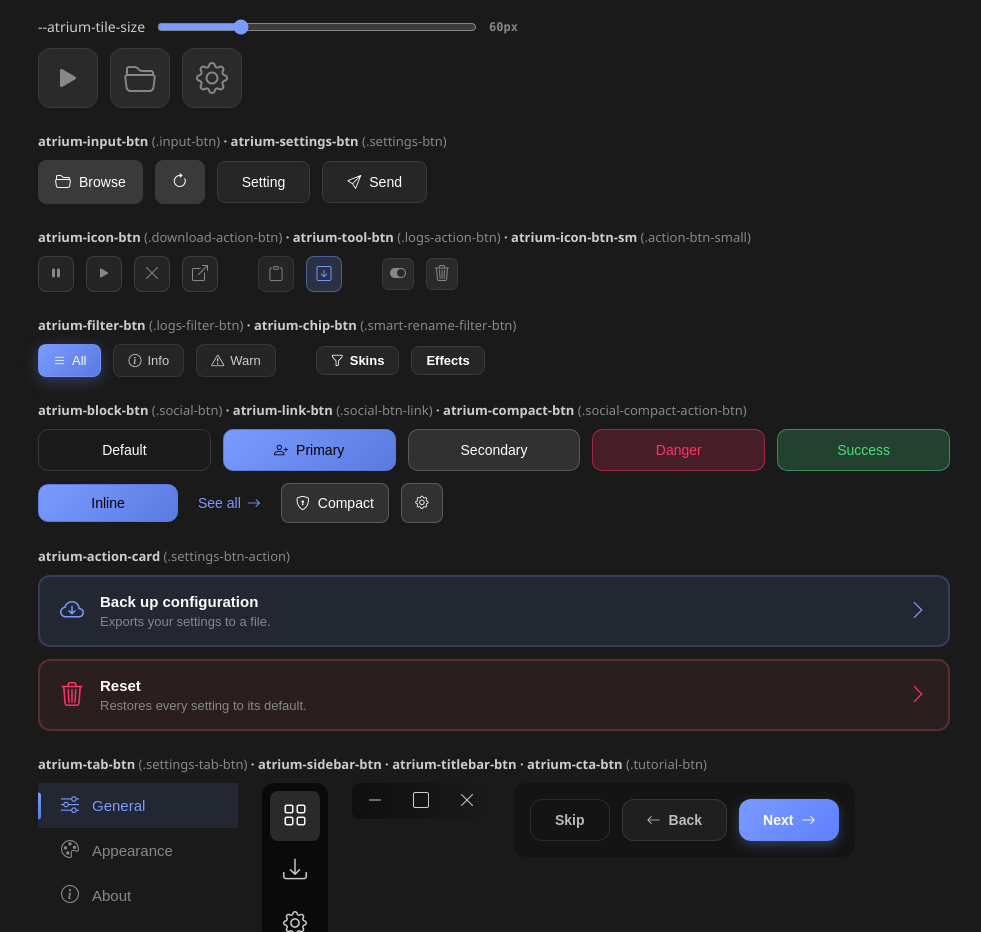
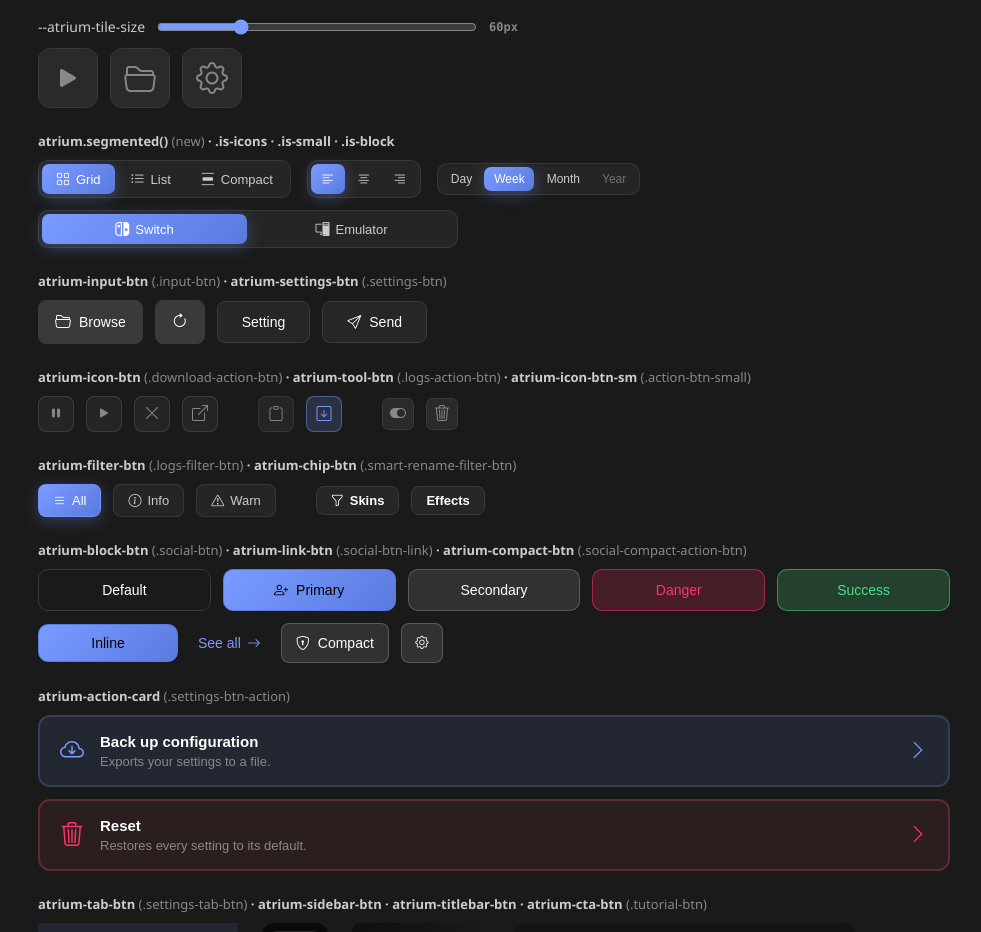
Before and after one commit to CompagesWorks/Atrium-UI, a website built with Vite: page playground/index.html in a window 1280 px wide. Shown: the part 1625-2557 px from the top of the page, without its empty margins (146-1127 px from the left). Built offline with nearby package versions, Linux system fonts and the light colour scheme.

Commit message:
Add a segmented control

```diff
--- a/playground/index.html
+++ b/playground/index.html
@@ -270,6 +270,19 @@
               <button class="atrium-tile-btn"><i class="bi bi-folder2-open"></i></button>
               <button class="atrium-tile-btn"><i class="bi bi-gear"></i></button>
             </div>
+          </div>
+          <div class="pg-group">
+            <h3>atrium.segmented() <span>(new)</span> · .is-icons · .is-small · .is-block</h3>
+            <div class="pg-row" style="gap: 16px">
+              <div id="seg-view" aria-label="View">
+                <button data-value="grid"><i class="bi bi-grid"></i>Grid</button>
+                <button data-value="list"><i class="bi bi-list-ul"></i>List</button>
+                <button data-value="compact"><i class="bi bi-distribute-vertical"></i>Compact</button>
+              </div>
+              <div id="seg-icons" class="is-icons"></div>
+              <div id="seg-small" class="is-small"></div>
+            </div>
+            <div id="seg-block" class="is-block" style="margin-top: 12px; max-width: 420px"></div>
           </div>
           <div class="pg-group">
             <h3>atrium-input-btn <span>(.input-btn)</span> · atrium-settings-btn <span>(.settings-btn)</span></h3>
--- a/playground/main.ts
+++ b/playground/main.ts
@@ -345,3 +345,34 @@ atrium.commands.register([
 $('#open-palette').addEventListener('click', () => atrium.commands.open());
 $('#palette-hotkey').appendChild(renderShortcut('Mod+K'));
 $('#palette-theme-hotkey').appendChild(renderShortcut('Mod+Shift+L'));
+
+// Segmented controls
+atrium.segmented($('#seg-view'), {
+  value: 'grid',
+  onChange: (value) => atrium.toast.info('View: {{value}}', { params: { value } }),
+});
+atrium.segmented($('#seg-icons'), {
+  label: 'Alignment',
+  options: [
+    { value: 'left', icon: 'text-left' },
+    { value: 'center', icon: 'text-center' },
+    { value: 'right', icon: 'text-right' },
+  ],
+});
+atrium.segmented($('#seg-small'), {
+  label: 'Range',
+  value: 'week',
+  options: [
+    { value: 'day', label: 'Day' },
+    { value: 'week', label: 'Week' },
+    { value: 'month', label: 'Month' },
+    { value: 'year', label: 'Year', disabled: true },
+  ],
+});
+atrium.segmented($('#seg-block'), {
+  label: 'Platform',
+  options: [
+    { value: 'switch', label: 'Switch', icon: 'nintendo-switch' },
+    { value: 'emulator', label: 'Emulator', icon: 'pc-display' },
+  ],
+});
--- /dev/null
+++ b/src/components/segmented.ts
@@ -0,0 +1,140 @@
+import type { AtriumContext } from '../core/context';
+import { el, icon } from '../core/dom';
+
+export interface SegmentOption {
+  value: string;
+  label?: string;
+  /** Bootstrap Icons name. */
+  icon?: string;
+  disabled?: boolean;
+}
+
+export interface SegmentedOptions {
+  /** Builds the buttons from this list; otherwise the element's <button data-value> children are used. */
+  options?: SegmentOption[];
+  /** Initially selected value. Default: the button with aria-checked="true", else the first one. */
+  value?: string;
+  onChange?: (value: string) => void;
+  /** Accessible name when the element has no aria-label. */
+  label?: string;
+}
+
+export interface Segmented {
+  readonly element: HTMLElement;
+  readonly value: string;
+  /** Selects a value without calling onChange. */
+  setValue(value: string): void;
+  destroy(): void;
+}
+
+/**
+ * Segmented control: a single-choice group (role="radiogroup") with a sliding selection.
+ * Arrow keys move between options, as with radio buttons.
+ */
+export function createSegmented(ctx: AtriumContext, element: HTMLElement, options: SegmentedOptions = {}): Segmented {
+  element.classList.add('atrium-segmented');
+  element.setAttribute('role', 'radiogroup');
+  if (options.label && !element.hasAttribute('aria-label')) element.setAttribute('aria-label', ctx.translate(options.label));
+
+  if (options.options) {
+    element.replaceChildren(
+      ...options.options.map((opt) => {
+        const button = el('button');
+        button.dataset.value = opt.value;
+        button.disabled = !!opt.disabled;
+        if (opt.icon) button.appendChild(icon(opt.icon));
+        if (opt.label) button.append(ctx.translate(opt.label));
+        else if (opt.icon) button.setAttribute('aria-label', opt.value);
+        return button;
+      }),
+    );
+  }
+
+  const buttons = () => Array.from(element.querySelectorAll<HTMLButtonElement>(':scope > button[data-value]'));
+  buttons().forEach((b) => {
+    b.type = 'button';
+    b.setAttribute('role', 'radio');
+  });
+
+  const indicator = el('span', 'atrium-segmented-indicator');
+  indicator.setAttribute('aria-hidden', 'true');
+  element.prepend(indicator);
+
+  let value =
+    options.value ?? buttons().find((b) => b.getAttribute('aria-checked') === 'true')?.dataset.value ?? buttons()[0]?.dataset.value ?? '';
+
+  const place = (instant: boolean) => {
+    const current = buttons().find((b) => b.dataset.value === value);
+    indicator.classList.toggle('is-instant', instant);
+    indicator.style.opacity = current ? '1' : '0';
+    if (!current) return;
+    indicator.style.width = `${current.offsetWidth}px`;
+    indicator.style.transform = `translateX(${current.offsetLeft}px)`;
+    if (instant) void indicator.offsetWidth; // apply before transitions come back
+  };
+
+  const sync = (instant = false) => {
+    buttons().forEach((b) => {
+      const on = b.dataset.value === value;
+      b.setAttribute('aria-checked', String(on));
+      b.tabIndex = on ? 0 : -1;
+    });
+    place(instant);
+  };
+
+  const select = (next: string, focus = false) => {
+    const target = buttons().find((b) => b.dataset.value === next && !b.disabled);
+    if (!target || next === value) return;
+    value = next;
+    sync();
+    if (focus) target.focus();
+    options.onChange?.(value);
+  };
+
+  const onClick = (e: MouseEvent) => {
+    const button = (e.target as Element).closest<HTMLButtonElement>('button[data-value]');
+    if (button && element.contains(button) && !button.disabled) select(button.dataset.value!);
+  };
+
+  const onKeyDown = (e: KeyboardEvent) => {
+    const enabled = buttons().filter((b) => !b.disabled);
+    const index = enabled.findIndex((b) => b.dataset.value === value);
+    const step = { ArrowRight: 1, ArrowDown: 1, ArrowLeft: -1, ArrowUp: -1 }[e.key];
+    let next: HTMLButtonElement | undefined;
+    if (step) next = enabled[(index + step + enabled.length) % enabled.length];
+    else if (e.key === 'Home') next = enabled[0];
+    else if (e.key === 'End') next = enabled[enabled.length - 1];
+    if (!next) return;
+    e.preventDefault();
+    select(next.dataset.value!, true);
+  };
+
+  element.addEventListener('click', onClick);
+  element.addEventListener('keydown', onKeyDown);
+
+  // Re-measure when labels, fonts or the container change size.
+  const resize = new ResizeObserver(() => place(true));
+  resize.observe(element);
+  buttons().forEach((b) => resize.observe(b));
+  void document.fonts?.ready.then(() => place(true));
+
+  sync(true);
+
+  return {
+    element,
+    get value() {
+      return value;
+    },
+    setValue(next: string) {
+      if (!buttons().some((b) => b.dataset.value === next)) return;
+      value = next;
+      sync();
+    },
+    destroy() {
+      resize.disconnect();
+      element.removeEventListener('click', onClick);
+      element.removeEventListener('keydown', onKeyDown);
+      indicator.remove();
+    },
+  };
+}
--- a/src/index.ts
+++ b/src/index.ts
@@ -4,6 +4,7 @@ import { createDropzone, type Dropzone, type DropzoneOptions } from './component
 import { MenuManager } from './components/menu';
 import { ModalManager } from './components/modal';
 import { CommandPalette } from './components/palette';
+import { createSegmented, type Segmented, type SegmentedOptions } from './components/segmented';
 import { enhanceSelect, type SelectHandle, type SelectOptions } from './components/select';
 import { createStatusbar, type Statusbar } from './components/statusbar';
 import { createTabs, type Tabs, type TabsOptions } from './components/tabs';
@@ -31,6 +32,8 @@ export interface Atrium {
   tabs(options: TabsOptions): Tabs;
   /** Turns a native <select> into MOSAIC's custom dropdown (the native element stays in sync). */
   select(element: HTMLSelectElement, options?: SelectOptions): SelectHandle;
+  /** Segmented control: 2-5 options side by side with a sliding selection. */
+  segmented(element: HTMLElement, options?: SegmentedOptions): Segmented;
   /** Drives an .atrium-statusbar: animated status text, tones, bounce. */
   statusbar(element: HTMLElement): Statusbar;
   /**
@@ -81,6 +84,11 @@ export function createAtrium(options: AtriumOptions = {}): Atrium {
       const handle = enhanceSelect(ctx, element, selectOptions);
       cleanups.push(() => handle.destroy());
       return handle;
+    },
+    segmented: (element, segmentedOptions) => {
+      const control = createSegmented(ctx, element, segmentedOptions);
+      cleanups.push(() => control.destroy());
+      return control;
     },
     statusbar: (element) => createStatusbar(ctx, element),
     dropzone: (dropOptions) => {
@@ -149,6 +157,7 @@ export type { Tabs, TabsOptions, TabTransition } from './components/tabs';
 export type { MenuEntry, MenuItem, MenuPlacement, MenuAnchorOptions } from './components/menu';
 export type { Command, PaletteOptions } from './components/palette';
 export type { SelectHandle, SelectOptions } from './components/select';
+export type { Segmented, SegmentedOptions, SegmentOption } from './components/segmented';
 export type { Statusbar, StatusTone } from './components/statusbar';
 export type { Dropzone, DropzoneOptions } from './components/dropzone';
 export type { AtriumWindowApi } from './electron';
--- /dev/null
+++ b/src/styles/components/segmented.css
@@ -0,0 +1,114 @@
+/*
+ * Segmented control (Atrium addition): 2-5 options side by side, one selected.
+ * Same materials as MOSAIC's filter buttons (.logs-filter-btn): translucent track,
+ * accent gradient for the selected option, which slides between options.
+ *
+ * <div class="atrium-segmented" aria-label="View">
+ *   <button data-value="grid"><i class="bi bi-grid"></i>Grid</button>
+ *   <button data-value="list"><i class="bi bi-list"></i>List</button>
+ * </div>
+ * atrium.segmented(element, { value: 'grid', onChange })
+ */
+
+.atrium-segmented {
+  position: relative;
+  display: inline-flex;
+  align-items: stretch;
+  gap: 2px;
+  padding: 3px;
+  background: var(--atrium-bg-transparent-05);
+  border: 1px solid var(--atrium-bg-transparent-08);
+  border-radius: 10px;
+  isolation: isolate;
+  font-family: var(--atrium-font-control);
+}
+
+.atrium-segmented.is-block {
+  display: flex;
+  width: 100%;
+}
+
+.atrium-segmented.is-block > button {
+  flex: 1;
+}
+
+/* Sliding selection */
+.atrium-segmented-indicator {
+  position: absolute;
+  top: 3px;
+  bottom: 3px;
+  left: 0;
+  width: 0;
+  z-index: -1;
+  border-radius: 7px;
+  background: linear-gradient(135deg, var(--atrium-accent-color) 0%, var(--atrium-accent-hover) 100%);
+  box-shadow: 0 4px 16px rgba(var(--atrium-accent-rgb), 0.3);
+  transition:
+    transform 0.3s var(--atrium-ease-out-quint),
+    width 0.3s var(--atrium-ease-out-quint);
+}
+
+.atrium-segmented-indicator.is-instant {
+  transition: none;
+}
+
+.atrium-segmented > button {
+  display: inline-flex;
+  align-items: center;
+  justify-content: center;
+  gap: 6px;
+  min-height: 30px;
+  padding: 6px 14px;
+  border: none;
+  border-radius: 7px;
+  background: none;
+  color: var(--atrium-text-secondary);
+  cursor: pointer;
+  font-family: inherit;
+  font-size: 13px;
+  font-weight: 500;
+  white-space: nowrap;
+  transition:
+    color 0.2s ease,
+    background 0.2s ease;
+}
+
+.atrium-segmented > button:hover:not([aria-checked='true']):not(:disabled) {
+  background: var(--atrium-bg-transparent-08);
+  color: var(--atrium-text-primary);
+}
+
+/* White on the accent gradient in both themes, like MOSAIC's active filter */
+.atrium-segmented > button[aria-checked='true'] {
+  color: #fff;
+}
+
+.atrium-segmented > button:focus-visible {
+  outline: 2px solid var(--atrium-accent-color);
+  outline-offset: 2px;
+}
+
+.atrium-segmented > button:disabled {
+  opacity: 0.45;
+  cursor: not-allowed;
+}
+
+.atrium-segmented > button i {
+  font-size: 14px;
+}
+
+/* Icon-only segments */
+.atrium-segmented.is-icons > button {
+  padding: 6px 10px;
+}
+
+.atrium-segmented.is-small > button {
+  min-height: 24px;
+  padding: 3px 10px;
+  font-size: 12px;
+}
+
+[data-atrium-motion='none'] .atrium-segmented-indicator,
+[data-atrium-motion='none'] .atrium-segmented > button {
+  transition: none !important;
+}
--- a/src/styles/index.css
+++ b/src/styles/index.css
@@ -5,6 +5,7 @@
 @import './components/button.css';
 @import './components/kbd.css';
 @import './components/form.css';
+@import './components/segmented.css';
 @import './components/select.css';
 @import './components/tooltip.css';
 @import './components/menu.css';
```
Also changed, not shown: README.md.
